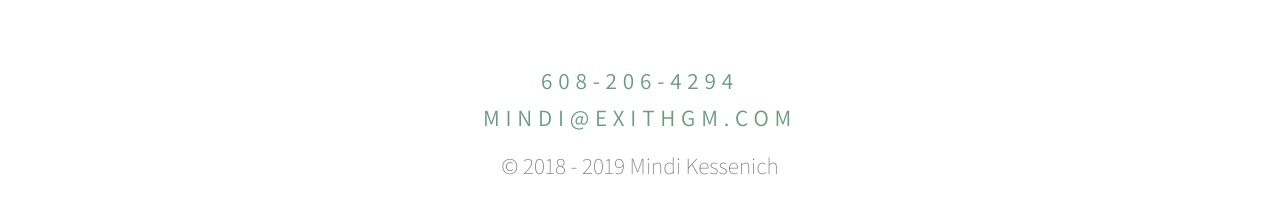
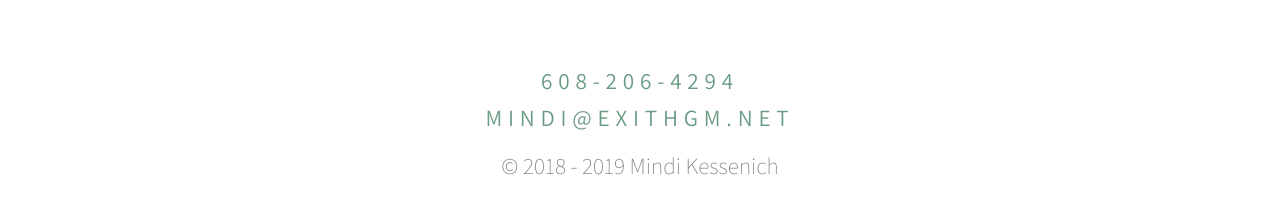
Before and after one commit to mindi-kessenich/mindi-kessenich.github.io, a Jekyll site: the page built from pages/index.md, in a window 1280 px wide. Shown: the part 1437-1642 px from the top of the page. Built offline with Jekyll 4.4.1, drawn with Linux system fonts in a browser that asks for light colours; some of the changed lines change nothing that is shown.

Commit message:
fix email

```diff
--- a/_includes/layout/footer.html
+++ b/_includes/layout/footer.html
@@ -2,7 +2,7 @@
   <div class="contact-callout">
     <a target="_blank" href="tel:+1-608-206-4294">608-206-4294</a>
     <br />
-    <a target="_blank" href="mailto:&#109;&#105;&#110;&#100;&#105;&#064;&#101;&#120;&#105;&#116;&#104;&#103;&#109;&#046;&#099;&#111;&#109;">&#109;&#105;&#110;&#100;&#105;&#064;&#101;&#120;&#105;&#116;&#104;&#103;&#109;&#046;&#099;&#111;&#109;</a>
+    <a target="_blank" href="mailto:&#109;&#105;&#110;&#100;&#105;&#064;&#101;&#120;&#105;&#116;&#104;&#103;&#109;&#046;&#110;&#101;&#116;">&#109;&#105;&#110;&#100;&#105;&#064;&#101;&#120;&#105;&#116;&#104;&#103;&#109;&#046;&#110;&#101;&#116;</a>
   </div>
   {% assign current_year = 'now' | date: "%Y" | plus: 0 %}
   <p class="copyright">© 2018{% if current_year > 2018 %} - {{current_year}}{% endif %} Mindi Kessenich</p>
```
